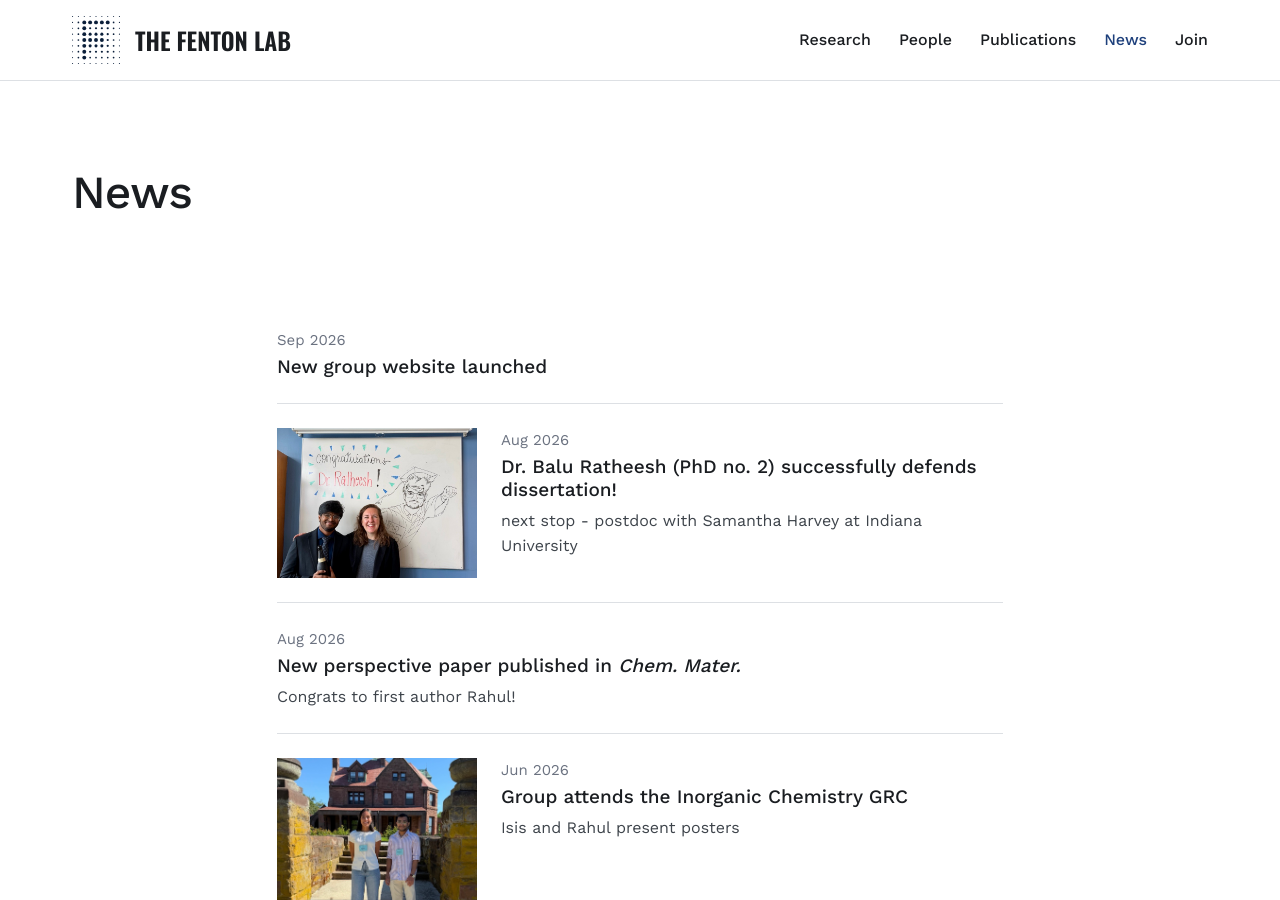
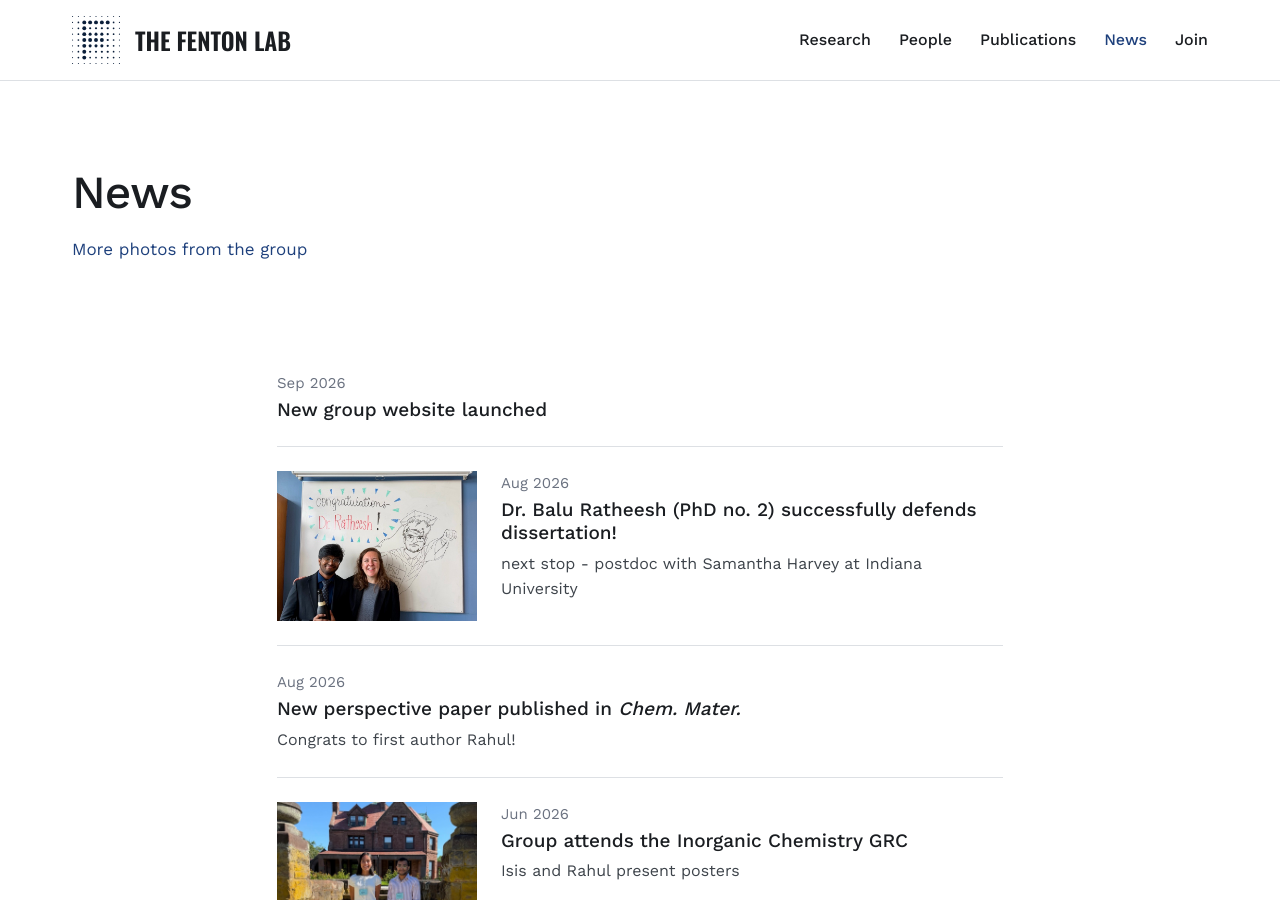
Before and after one commit to thefentonlab/thefentonlab.github.io, a Jekyll site: the page built from news.html, in a window 1280 px wide and 900 px high. Built offline with Jekyll 4.4.1, drawn with Linux system fonts in a browser that asks for light colours.

Commit message:
Update news.html

```diff
--- a/news.html
+++ b/news.html
@@ -7,6 +7,7 @@ permalink: /news/
 <section>
   <div class="wrap">
     <h1>News</h1>
+        <p style="margin-top:16px"><a href="https://photos.app.goo.gl/4jbS3KyXPLw6K3ba6" target="_blank" rel="noopener">More photos from the group</a></p>
   </div>
 </section>
 
```
